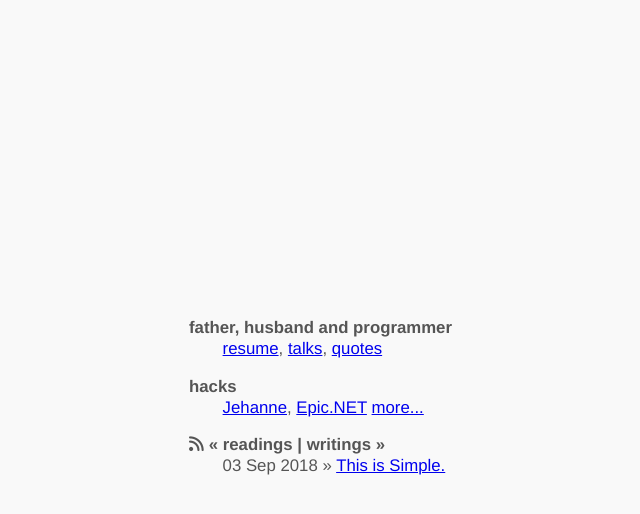
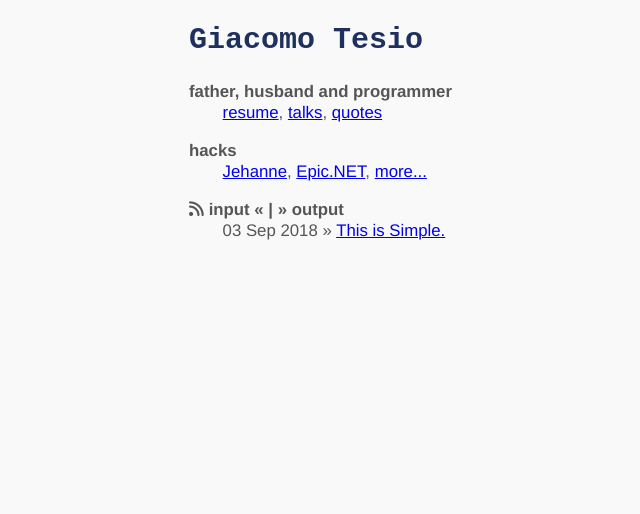
Before and after one commit to Shamar/shamar.github.io, a Jekyll site: the page built from index.html, in a window 1280 px wide. Shown: the top 514 px of the page, without its empty margins (301-941 px from the left). Built offline with Jekyll 4.4.1, drawn with Linux system fonts in a browser that asks for light colours; nearby versions of some CDN libraries.

Commit message:
various css adjustments

```diff
--- a/_layouts/post.html
+++ b/_layouts/post.html
@@ -34,7 +34,7 @@
 </head>
 <body class="page">
 	<header>
-		<a href="/" id="logo"><span>home</span></a>
+		<a href="/" id="back"><span>home</span></a>
 		<h1>{{ page.title }}</h1>
 	</header>
 	<div class="contents">
--- a/graphic/screen.css
+++ b/graphic/screen.css
@@ -110,9 +110,17 @@ div.contents pre {margin: 20px;}
 
 #home-contents {
 	display: block;
-	padding-top: 300px;
+	padding-top: 30px;
 	margin: auto;
 	width: 600px;
+}
+#home-contents h1 {
+	font-family: monospace;
+	font-size: 30px;
+	color: #1F305E;
+	margin-bottom: 30px;
+	margin-left: 150px;
+	width: 350px;
 }
 #home-contents dl {
 	margin-left: 150px;
@@ -126,6 +134,21 @@ div.contents pre {margin: 20px;}
 	padding-left: 2em;
 }
 
+a#home {
+	display: block;
+	float: left;
+	width: 125px;
+	height: 30px;
+	margin-right: 30px;
+	text-decoration: none;
+}
+a#home span {
+	font-family: monospace;
+	color: #1F305E;
+	display:block;
+	margin-top: 55px;
+	margin-left: 60px;
+}
 
 a#atom {
 	color: #555;
--- a/index.html
+++ b/index.html
@@ -14,6 +14,7 @@ title: Giacomo Tesio
 	</head>
 	<body>
 		<div id="home-contents">
+			<h1>Giacomo Tesio</h1>
 			<dl>
 				<dt>father, husband and programmer</dt>
 				<dd>
@@ -24,10 +25,10 @@ title: Giacomo Tesio
 				<dt>hacks</dt>
 				<dd>
 					<a href="http://jehanne.io" target="_blank">Jehanne</a>,
-					<a href="http://epic.tesio.it" target="_blank">Epic.NET</a>
+					<a href="http://epic.tesio.it" target="_blank">Epic.NET</a>,
 					<a href="https://github.com/Shamar" target="_blank">more...</a>
 				</dd>
-				<dt><a id="atom" href="/atom.xml" title="Logs"><i class="fa fa-rss" aria-hidden="true"></i>&laquo; readings | writings &raquo;</a></dt>
+				<dt><a id="atom" href="/atom.xml" title="Logs"><i class="fa fa-rss" aria-hidden="true"></i>input &laquo; | &raquo; output</a></dt>
 				<dd>
 {% for post in site.posts %}
 {% if post.public %}
```
